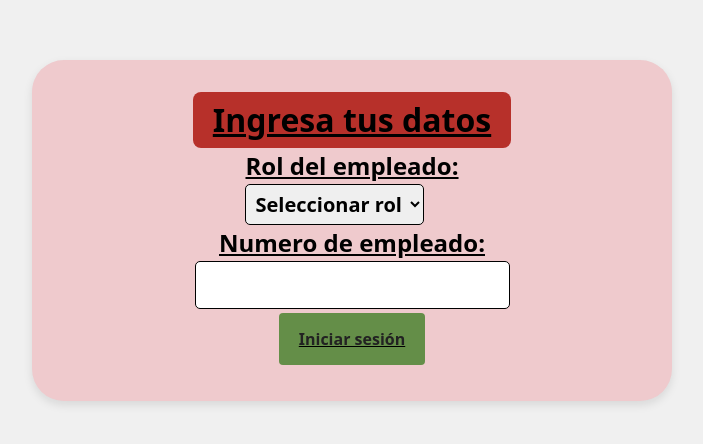
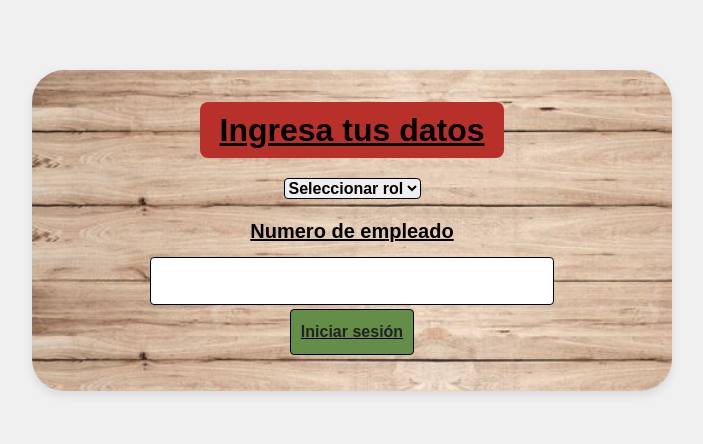
Before and after one commit to UMRGRS/papas-pizzeria, a React (Create React App) app: page / in a window 1280 px wide. Shown: the part 170-614 px from the top of the page, without its empty margins (288-991 px from the left). Built offline with nearby package versions, Linux system fonts and the light colour scheme.

Commit message:
se agrego el fondo de imagen del forms y se agrego el tipo de letra usado en este

```diff
--- a/src/App.js
+++ b/src/App.js
@@ -1,4 +1,4 @@
-import Start from './components/start'
+import Start from './components/form'
 export default function App() {
   return (
     <h1 className="text-3xl font-bold underline">
--- a/src/components/App.css
+++ b/src/components/form.css
@@ -1,4 +1,6 @@
 h1.header1 {
+  text-decoration: none;
+  font-family: Arial, Helvetica, sans-serif;
   display: flex;
   justify-content: center;
   align-items: center;
@@ -24,6 +26,7 @@ h1.header1 {
 }
 
 .formulario {
+  justify-content: flex-start; /* align child elements to the left */
   padding: 2rem; /* Increased padding for better readability */
   background-color: #efcacd; /* Light gray color for the form background */
   border-radius: 2rem; /* Increased border radius for softer edges */
@@ -35,6 +38,9 @@ h1.header1 {
   display: flex;
   flex-direction: column;
   align-items: center;
+  background-image: url('./img/2b8017d95a11a8392fd0327264240e4b.jpg');
+  background-size: cover;
+  background-position: center;
 }
 
 /* Asegúrate de aplicar las clases a tus elementos en el componente */
@@ -48,29 +54,38 @@ h1.header1 {
   background-color: #f2f2f2; /* add some background color to the container */
   border-radius: 5px; /* add some border radius to the container */
 }
+label {
+  text-decoration: none;
+  font-family: Arial, Helvetica, sans-serif;
+  font-size: 4;
+  margin-bottom: 0.5rem;
+  color: #000000;
+}
 
-p {
-  display: flex;
-  justify-content: center;
-  align-items: center; /* add this to vertically center the content */
-  font-size: 1.5rem;
-  height: 100%;
+select, input[type="text"] {
+
+  border-radius: 4px;
+  font-size: 1rem;
 }
 select {
+  width: 100%;
+  border: 1px solid #000000; /* add a border with a width of 1px, solid style, and a gray color */
+  margin-top: 20px;
+  border-radius: 4px; /* add some border radius to the select element */
+}
+input {
+  width: 70%;
   border: 1px solid #000000; /* add a border with a width of 1px, solid style, and a gray color */
   padding: 5px; /* add some padding to the select element */
-  border-radius: 5px; /* add some border radius to the select element */
-}
-input {
-  border: 1px solid #000000; /* add a border with a width of 1px, solid style, and a gray color */
-  padding: 5px; /* add some padding to the select element */
-  border-radius: 5px; /* add some border radius to the select element */
+  border-radius: 4px; /* add some border radius to the select element */
 }
 .my-button {
+  text-decoration: none;
+  font-family: Arial, Helvetica, sans-serif;
   background-color: #648e48; /* Green background color */
-  border: none;
+  border: 1px solid #000000;
   color: #222222;
-  padding: 8px 20px;
+  padding: 4px 10px;
   text-align: center;
   text-decoration: none;
   display: inline-block;
--- a/src/components/start.jsx
+++ b/src/components/form.jsx
@@ -1,15 +1,13 @@
 import React from 'react';
-import './App.css'; // Importa el archivo CSS
+import './form.css'; // Importa el archivo CSS
 
 function Login() {
   return (
+
     <div className="login-container">
       <form className="formulario">
-        <h1 className="header1">
-        Ingresa tus datos
-        </h1>
+        <h1 className='header1' >Ingresa tus datos</h1>
         <label class="label-t" for="my-input">
-          <p>Rol del empleado:</p>
           <select>
             <option value="">Seleccionar rol</option>
             <option value="Mesero">Mesero</option>
@@ -17,10 +15,8 @@ function Login() {
             <option value="Cajero">Cajero</option>
           </select>
         </label>
-        <label>
-          <p>{'  '}  Numero de empleado:</p>
-          <input />
-        </label>
+        <label for="my-input">Numero de empleado</label>
+        <input id='my-input' type='text'/>
         <button class="my-button" type="submit">Iniciar sesión</button>
       </form>
     </div>
```
Also changed, not shown: src/components/img/2b8017d95a11a8392fd0327264240e4b.jpg (added).
